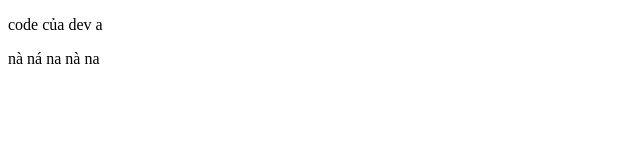
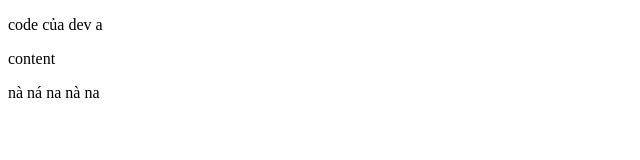
Before and after one commit to Hoangdc2121/bc96_git, a plain HTML site: page index.html in a window 1280 px wide. Shown: the whole page, without its empty margins (0-640 px from the left). Drawn offline with Linux system fonts and the light colour scheme.

Commit message:
code devB

```diff
--- a/index.html
+++ b/index.html
@@ -8,6 +8,9 @@
 <body>
     <p>code của dev a</p>
 
+    <!-- content -->
+     <p>content</p>
+
     <footer>nà ná na nà na</footer>
 </body>
 </html>
```
